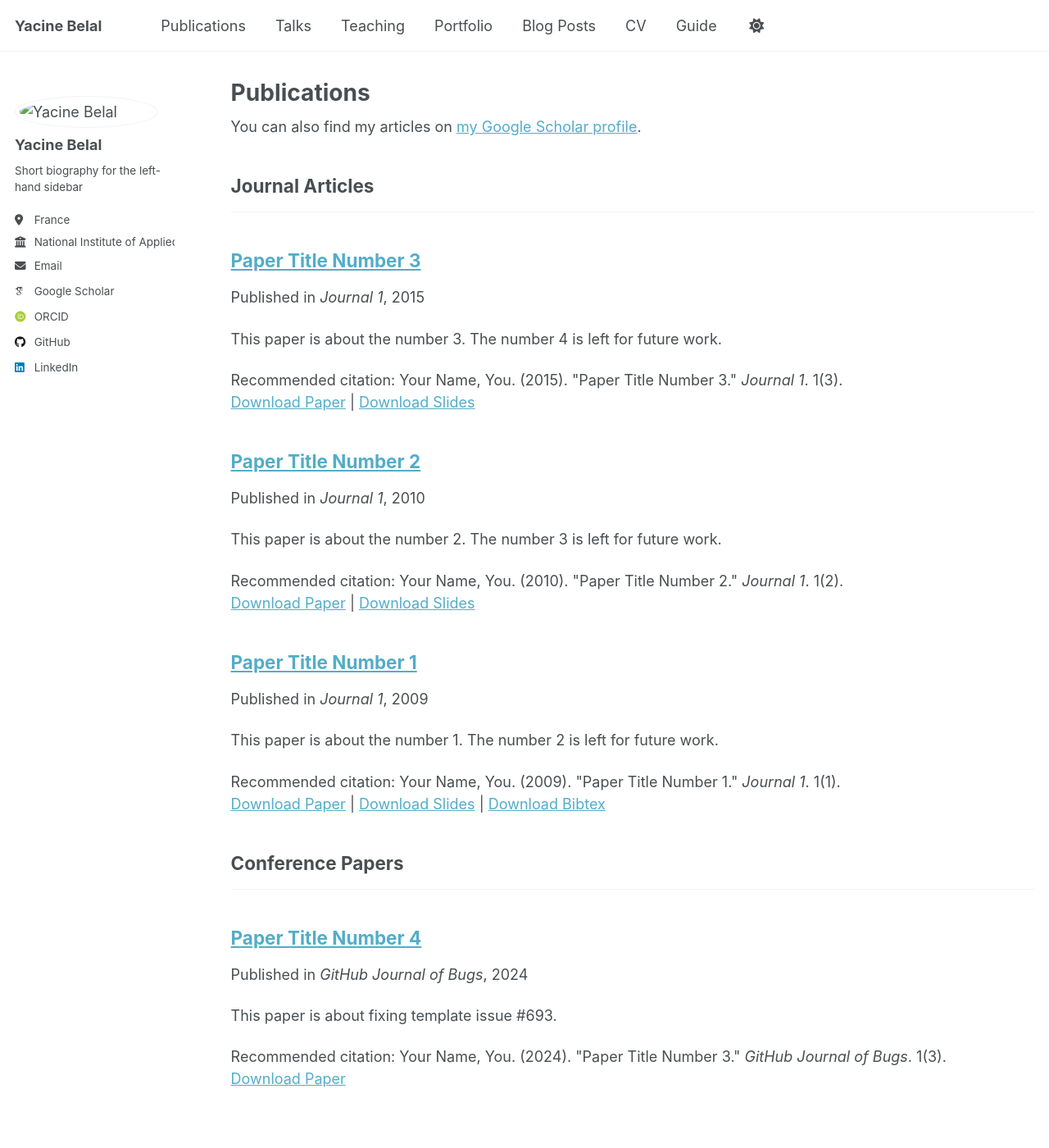
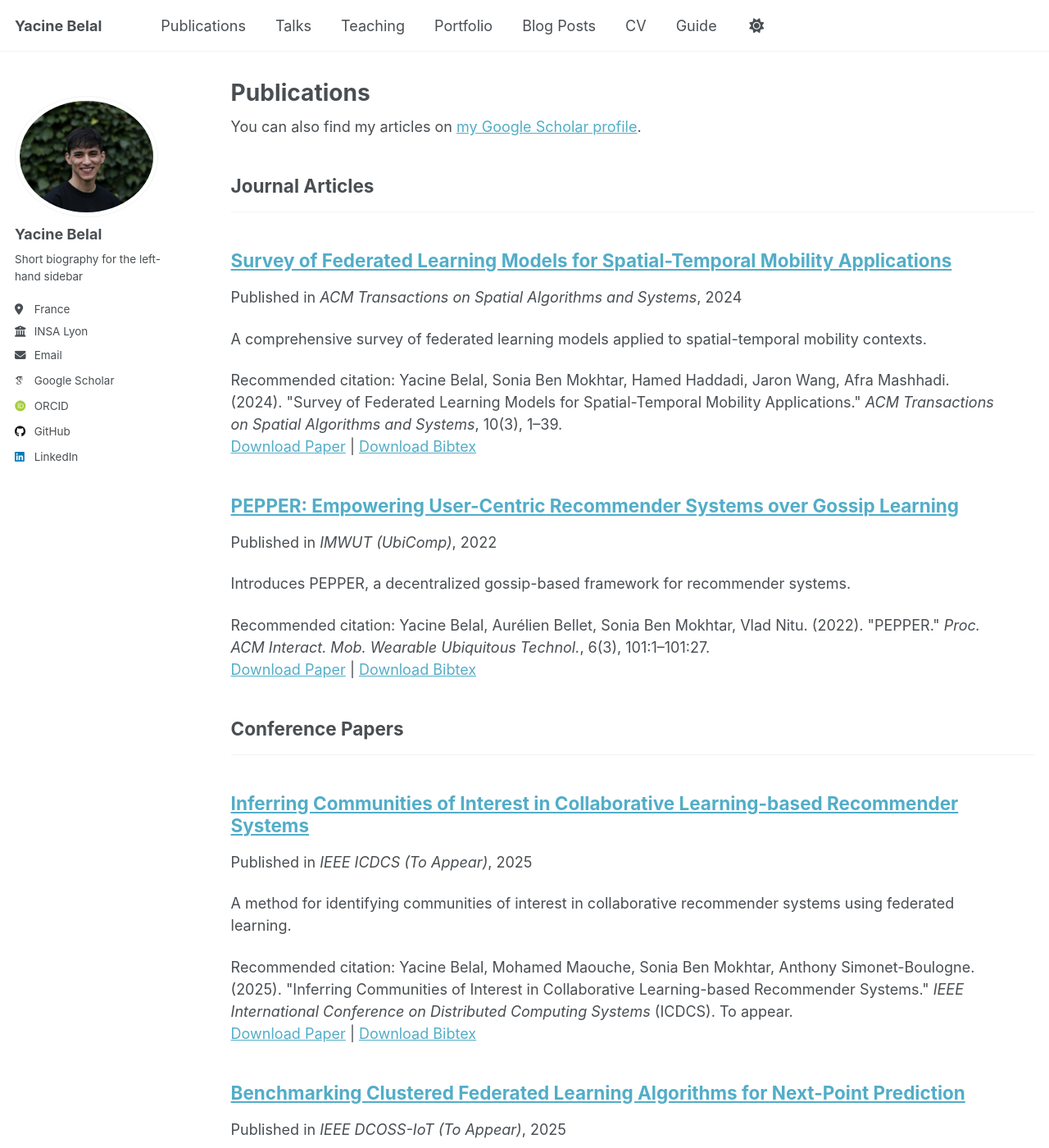
Before and after one commit to YacineBelal/yacinebelal.github.io, a Jekyll site: the page built from docs/_pages/publications.html, in a window 1280 px wide and 1400 px high. Shown: the whole window at 82% size. Built offline with Jekyll 4.4.1, drawn with Linux system fonts in a browser that asks for light colours; some web fonts are replaced; some of the changed text lies outside the part shown.

Commit message:
Added publications

```diff
--- a/docs/Gemfile
+++ b/docs/Gemfile
@@ -7,6 +7,9 @@ group :jekyll_plugins do
   gem 'jekyll-redirect-from'
   gem 'jemoji'
   gem 'webrick', '~> 1.8'
+  gem 'tzinfo'
+  gem 'tzinfo-data'
+
 end
 
 gem 'github-pages'
--- a/docs/_config.yml
+++ b/docs/_config.yml
@@ -27,7 +27,7 @@ author:
   pronouns         : # example: "she/her"
   bio              : "Short biography for the left-hand sidebar"
   location         : "France"
-  employer         : "National Institute of Applied Sciences of Lyon"
+  employer         : "INSA Lyon"
   uri              : # URL
   email            : "yacine.belal@insa-lyon.fr"
 
@@ -59,7 +59,7 @@ author:
   keybase          : # Username
   instagram        : # Username
   lastfm           : # Username
-  linkedin         : "https://www.linkedin.com/in/yacine-belal/"
+  linkedin         : "yacine-belal"
   mastodon         : # URL
   medium           : # URL
   pinterest        : # Username
@@ -83,6 +83,8 @@ publication_category:
     title: 'Journal Articles'
   conferences:
     title: 'Conference Papers'
+  preprints:
+    title: 'Preprints'
 
 # Site Settings
 teaser                   :  # filename of teaser fallback teaser image placed in /images/, .e.g. "500x300.png"
@@ -294,7 +296,7 @@ sass:
 permalink: /:categories/:title/
 # paginate: 5 # amount of posts to show
 # paginate_path: /page:num/
-timezone: Etc/UTC # http://en.wikipedia.org/wiki/List_of_tz_database_time_zones
+timezone: Europe/Paris
 
 
 # Plugins
--- a/docs/_publications/2009-10-01-paper-title-number-1.md
+++ /dev/null
@@ -1,14 +0,0 @@
----
-title: "Paper Title Number 1"
-collection: publications
-category: manuscripts
-permalink: /publication/2009-10-01-paper-title-number-1
-excerpt: 'This paper is about the number 1. The number 2 is left for future work.'
-date: 2009-10-01
-venue: 'Journal 1'
-slidesurl: 'http://academicpages.github.io/files/slides1.pdf'
-paperurl: 'http://academicpages.github.io/files/paper1.pdf'
-bibtexurl: 'http://academicpages.github.io/files/bibtex1.bib'
-citation: 'Your Name, You. (2009). &quot;Paper Title Number 1.&quot; <i>Journal 1</i>. 1(1).'
----
-The contents above will be part of a list of publications, if the user clicks the link for the publication than the contents of section will be rendered as a full page, allowing you to provide more information about the paper for the reader. When publications are displayed as a single page, the contents of the above "citation" field will automatically be included below this section in a smaller font.
--- a/docs/_publications/2010-10-01-paper-title-number-2.md
+++ /dev/null
@@ -1,14 +0,0 @@
----
-title: "Paper Title Number 2"
-collection: publications
-category: manuscripts
-permalink: /publication/2010-10-01-paper-title-number-2
-excerpt: 'This paper is about the number 2. The number 3 is left for future work.'
-date: 2010-10-01
-venue: 'Journal 1'
-slidesurl: 'http://academicpages.github.io/files/slides2.pdf'
-paperurl: 'http://academicpages.github.io/files/paper2.pdf'
-citation: 'Your Name, You. (2010). &quot;Paper Title Number 2.&quot; <i>Journal 1</i>. 1(2).'
----
-
-The contents above will be part of a list of publications, if the user clicks the link for the publication than the contents of section will be rendered as a full page, allowing you to provide more information about the paper for the reader. When publications are displayed as a single page, the contents of the above "citation" field will automatically be included below this section in a smaller font.
--- a/docs/_publications/2015-10-01-paper-title-number-3.md
+++ /dev/null
@@ -1,14 +0,0 @@
----
-title: "Paper Title Number 3"
-collection: publications
-category: manuscripts
-permalink: /publication/2015-10-01-paper-title-number-3
-excerpt: 'This paper is about the number 3. The number 4 is left for future work.'
-date: 2015-10-01
-venue: 'Journal 1'
-slidesurl: 'http://academicpages.github.io/files/slides3.pdf'
-paperurl: 'http://academicpages.github.io/files/paper3.pdf'
-citation: 'Your Name, You. (2015). &quot;Paper Title Number 3.&quot; <i>Journal 1</i>. 1(3).'
----
-
-The contents above will be part of a list of publications, if the user clicks the link for the publication than the contents of section will be rendered as a full page, allowing you to provide more information about the paper for the reader. When publications are displayed as a single page, the contents of the above "citation" field will automatically be included below this section in a smaller font.
--- /dev/null
+++ b/docs/_publications/2022-09-15-belal-pepper.md
@@ -0,0 +1,12 @@
+---
+title: "PEPPER: Empowering User-Centric Recommender Systems over Gossip Learning"
+collection: publications
+category: manuscripts
+permalink: /publication/2022-pepper
+excerpt: 'Introduces PEPPER, a decentralized gossip-based framework for recommender systems.'
+date: 2022-09-15
+venue: 'IMWUT (UbiComp)'
+paperurl: 'https://doi.org/10.1145/3550302'
+bibtexurl: '/files/belal2022pepper.bib'
+citation: 'Yacine Belal, Aurélien Bellet, Sonia Ben Mokhtar, Vlad Nitu. (2022). "PEPPER." <i>Proc. ACM Interact. Mob. Wearable Ubiquitous Technol.</i>, 6(3), 101:1–101:27.'
+---
--- a/docs/_publications/2024-02-17-paper-title-number-4.md
+++ /dev/null
@@ -1,13 +0,0 @@
----
-title: "Paper Title Number 4"
-collection: publications
-category: conferences
-permalink: /publication/2024-02-17-paper-title-number-4
-excerpt: 'This paper is about fixing template issue #693.'
-date: 2024-02-17
-venue: 'GitHub Journal of Bugs'
-paperurl: 'http://academicpages.github.io/files/paper3.pdf'
-citation: 'Your Name, You. (2024). &quot;Paper Title Number 3.&quot; <i>GitHub Journal of Bugs</i>. 1(3).'
----
-
-The contents above will be part of a list of publications, if the user clicks the link for the publication than the contents of section will be rendered as a full page, allowing you to provide more information about the paper for the reader. When publications are displayed as a single page, the contents of the above "citation" field will automatically be included below this section in a smaller font.
--- /dev/null
+++ b/docs/_publications/2024-05-10-belal-federated-survey.md
@@ -0,0 +1,12 @@
+---
+title: "Survey of Federated Learning Models for Spatial-Temporal Mobility Applications"
+collection: publications
+category: manuscripts
+permalink: /publication/2024-federated-survey
+excerpt: 'A comprehensive survey of federated learning models applied to spatial-temporal mobility contexts.'
+date: 2024-04-01
+venue: 'ACM Transactions on Spatial Algorithms and Systems'
+paperurl: 'https://doi.org/10.1145/3666089'
+bibtexurl: '/files/belal2024survey.bib'
+citation: 'Yacine Belal, Sonia Ben Mokhtar, Hamed Haddadi, Jaron Wang, Afra Mashhadi. (2024). "Survey of Federated Learning Models for Spatial-Temporal Mobility Applications." <i>ACM Transactions on Spatial Algorithms and Systems</i>, 10(3), 1–39.'
+---
--- /dev/null
+++ b/docs/_publications/2024-12-10-touat-membership.md
@@ -0,0 +1,12 @@
+---
+title: "Scrutinizing the Vulnerability of Decentralized Learning to Membership Inference Attacks"
+collection: publications
+category: preprints
+permalink: /publication/2024-membership-attacks
+excerpt: 'Analyzes privacy risks in decentralized learning from a membership inference standpoint.'
+date: 2024-12-10
+venue: 'arXiv'
+paperurl: 'https://arxiv.org/abs/2412.12837'
+bibtexurl: '/files/touat2024membership.bib'
+citation: 'Ousmane Touat, Jezekael Brunon, Yacine Belal, Julien Nicolas, Mohamed Maouche, César Sabater, Sonia Ben Mokhtar. (2024). "Scrutinizing the Vulnerability of Decentralized Learning to Membership Inference Attacks." <i>arXiv preprint</i> arXiv:2412.12837.'
+---
--- /dev/null
+++ b/docs/_publications/2025-06-01-yadav-dcoss.md
@@ -0,0 +1,12 @@
+---
+title: "Benchmarking Clustered Federated Learning Algorithms for Next-Point Prediction"
+collection: publications
+category: conferences
+permalink: /publication/2025-dcoss
+excerpt: 'Benchmarks clustered FL algorithms for next-location prediction in smart systems.'
+date: 2025-06-01
+venue: 'IEEE DCOSS-IoT (To Appear)'
+paperurl: ''  # Add if available
+bibtexurl: '/files/yadav2025dcoss.bib'
+citation: 'Sonal Yadav, Yacine Belal, Brent Lagesse, Afra Mashhadi. (2025). "Benchmarking Clustered Federated Learning Algorithms for Next-Point Prediction." <i>IEEE DCOSS-IoT</i>. To appear.'
+---
--- /dev/null
+++ b/docs/_publications/2025-07-01-belal-icdcs.md
@@ -0,0 +1,12 @@
+---
+title: "Inferring Communities of Interest in Collaborative Learning-based Recommender Systems"
+collection: publications
+category: conferences
+permalink: /publication/2025-icdcs
+excerpt: 'A method for identifying communities of interest in collaborative recommender systems using federated learning.'
+date: 2025-07-01
+venue: 'IEEE ICDCS (To Appear)'
+paperurl: 'https://hal.science/hal-05007813'
+bibtexurl: '/files/belal2025icdcs.bib'
+citation: 'Yacine Belal, Mohamed Maouche, Sonia Ben Mokhtar, Anthony Simonet-Boulogne. (2025). "Inferring Communities of Interest in Collaborative Learning-based Recommender Systems." <i>IEEE International Conference on Distributed Computing Systems</i> (ICDCS). To appear.'
+---
```
Also changed, not shown: docs/images/profile.jpeg (added), docs/images/profile.png (deleted).
